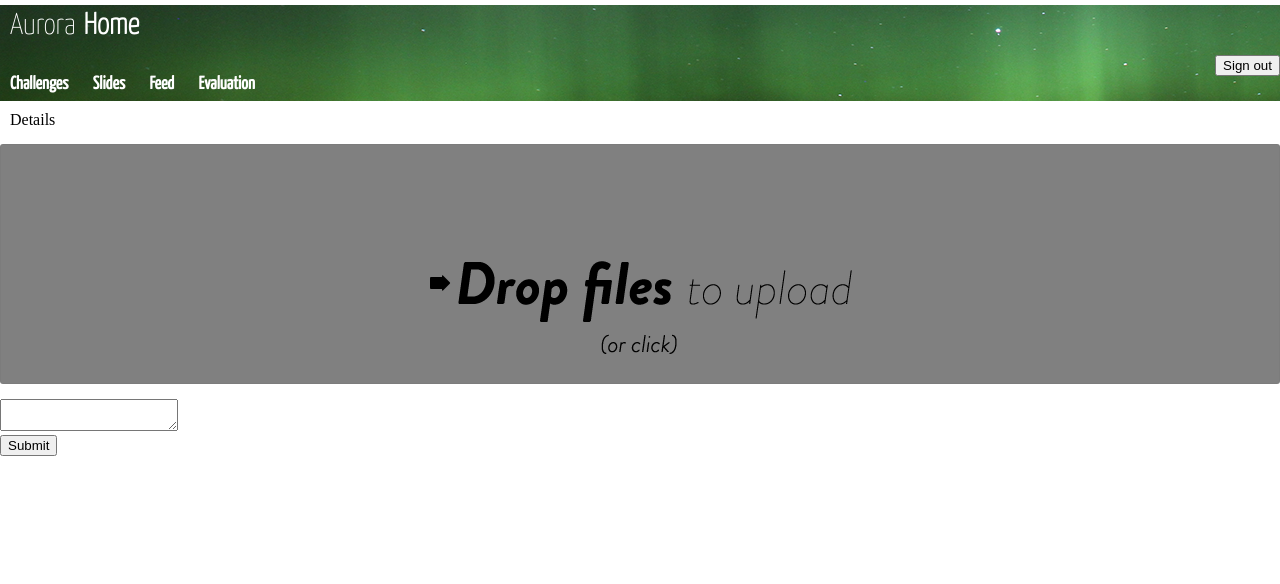
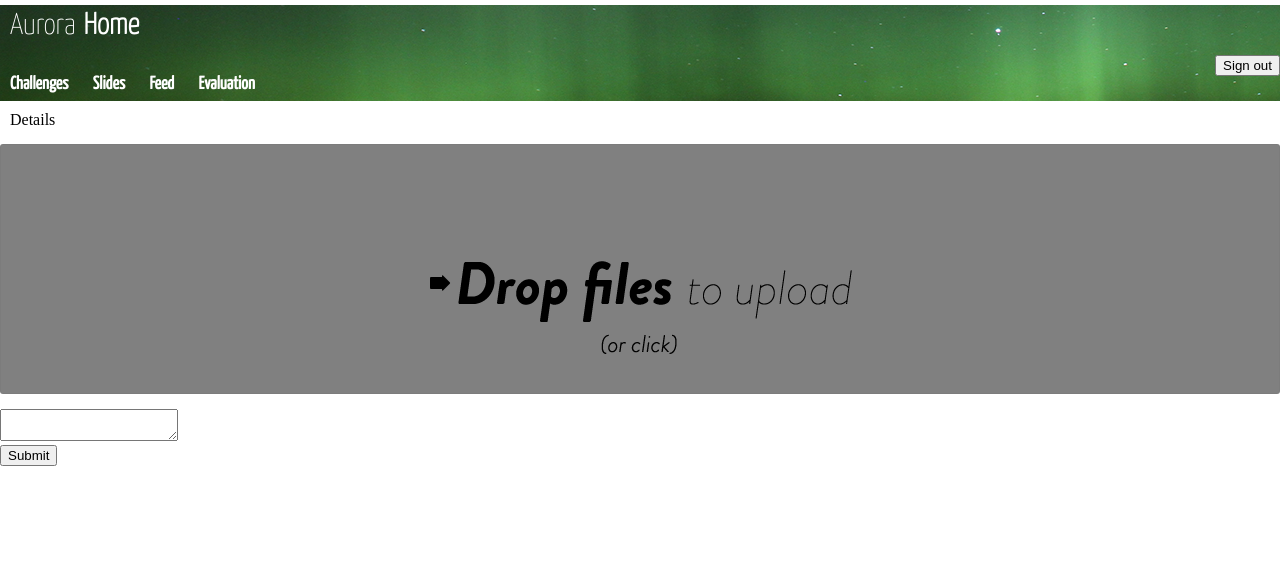
Before and after one commit to flozzone/aurora, a Django app: page /challenges/challenge in a window 1280 px wide. Shown: the top 584 px of the page. Run offline with Django 3.2, Linux system fonts and the light colour scheme; the visitor is signed in with stand-in values (Sample User, id 1); data comes from the database, SQL or seed files in the repository; data that the repository does not hold is empty; parts of the project's set-up code (start-up, migrations or seed data) failed here and were passed over; some libraries are stand-ins or nearby versions.

Commit message:
dropzone improvements

```diff
--- a/Challenge/static/css/challenge.css
+++ b/Challenge/static/css/challenge.css
@@ -69,7 +69,7 @@ h1 {
 .dropzone {
     margin-top: 15px;
     margin-bottom: 15px;
-    min-height: 240px;
+    min-height: 250px;
     background-color: grey;
 }
 
--- a/FileUpload/static/js/file_upload.js
+++ b/FileUpload/static/js/file_upload.js
@@ -32,9 +32,10 @@ function file_upload_loaded() {
         data.forEach(function (file) {
             console.log(file);
             // Create the mock file:
-            var mockFile = { name: file.name, size: file.size, image_url: file.path, type: 'image.*'};
+            var mockFile = { name: file.name, size: file.size, image_url: file.path, type: 'image.*', status: Dropzone.success};
             dropzone.emit("addedfile", mockFile);
             dropzone.emit("thumbnail", mockFile, '/' + file.path);
+            dropzone.files.push(mockFile);
             $(mockFile.previewElement).find('img').wrap(function () {
                 return "<a href='/" + file.path + "' data-lightbox='preview' title='" + file.name + "'></div>";
             });
```
